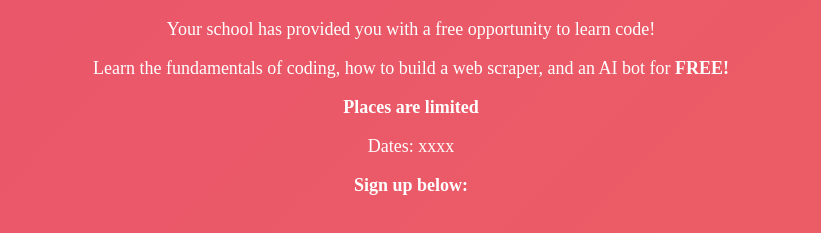
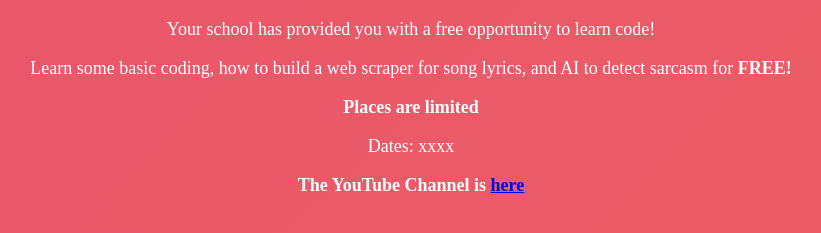
Before and after one commit to sfc-coding/sfc-coding.github.io, a plain HTML site: page index.html in a window 1280 px wide. Shown: the part 61-294 px from the top of the page, without its empty margins (229-1050 px from the left). Drawn offline with Linux system fonts and the light colour scheme.

Commit message:
Update index.html

```diff
--- a/index.html
+++ b/index.html
@@ -25,11 +25,11 @@
     <h1 id="title"></h1>
     <div class="opportunity">
     <p>Your school has provided you with a free opportunity to learn code!</p>
-    <p>Learn the fundamentals of coding, how to build a web scraper, and an AI bot for <b>FREE!</b></p>
+    <p>Learn some basic coding, how to build a web scraper for song lyrics, and AI to detect sarcasm for <b>FREE!</b></p>
 
     <p><b>Places are limited</b></p>
     <p>Dates: xxxx</p>
-    <p><b>Sign up below:</b></p>
+    <p><b>The YouTube Channel is <a href="https://www.youtube.com/channel/UCoDC2KMMlE948rLQ5w-292w">here</a></b></p>
     </div>
 
     <script >
```
